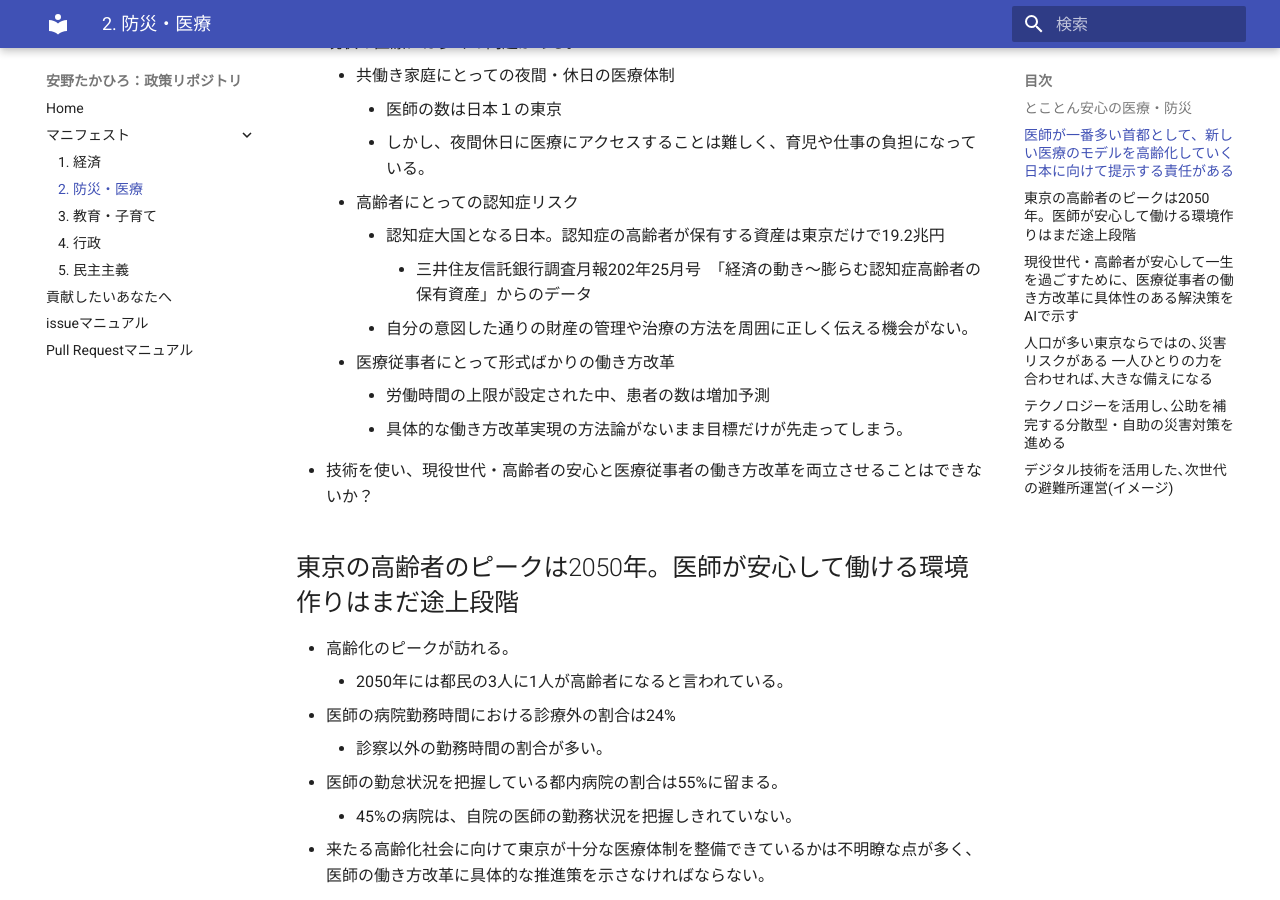
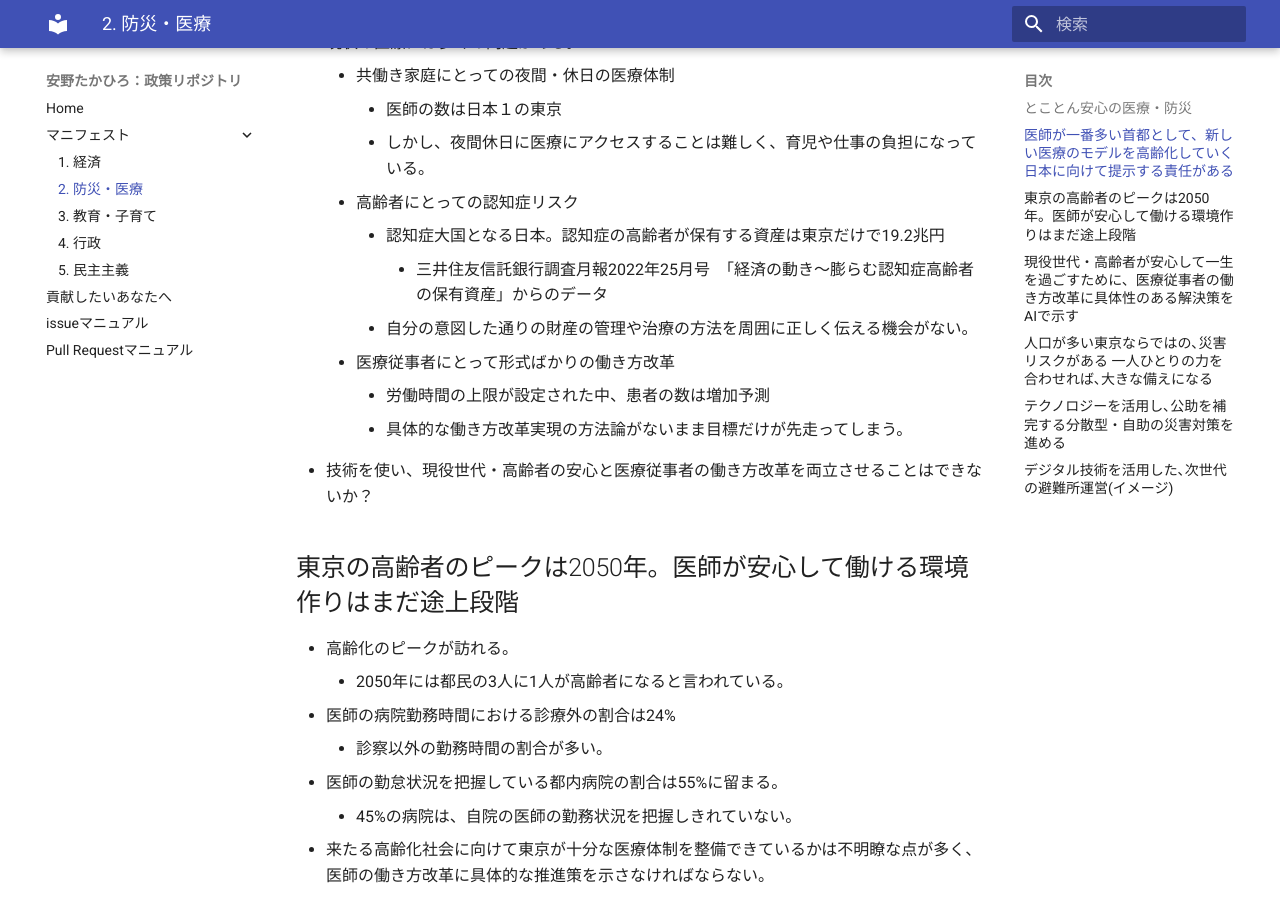
Before and after one commit to takahiroanno2024/election2024, an MkDocs documentation site: the page built from docs/manifest/care.md, in a window 1280 px wide and 900 px high, scrolled down 1251 px. Built offline with MkDocs 1.6.1 and Material for MkDocs 9.7.7, drawn with Linux system fonts in a browser that asks for light colours.

Commit message:
fix typo 202年 → 2022年
202年 → 2022年

```diff
--- a/docs/manifest/care.md
+++ b/docs/manifest/care.md
@@ -23,7 +23,7 @@
         - しかし、夜間休日に医療にアクセスすることは難しく、育児や仕事の負担になっている。
     - 高齢者にとっての認知症リスク
         - 認知症大国となる日本。認知症の高齢者が保有する資産は東京だけで19.2兆円
-            - 三井住友信託銀行調査月報202年25月号　「経済の動き～膨らむ認知症高齢者の保有資産」からのデータ
+            - 三井住友信託銀行調査月報2022年25月号　「経済の動き～膨らむ認知症高齢者の保有資産」からのデータ
         - 自分の意図した通りの財産の管理や治療の方法を周囲に正しく伝える機会がない。
     - 医療従事者にとって形式ばかりの働き方改革
         - 労働時間の上限が設定された中、患者の数は増加予測
```
